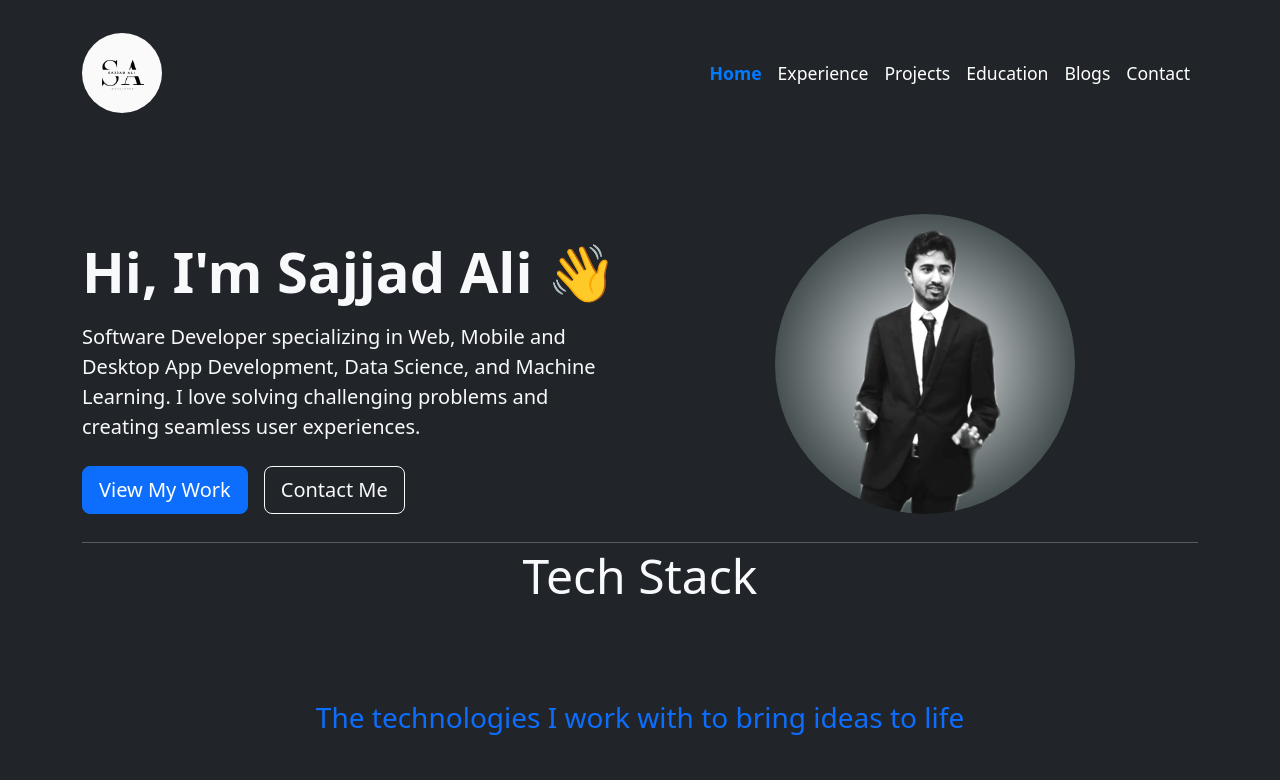
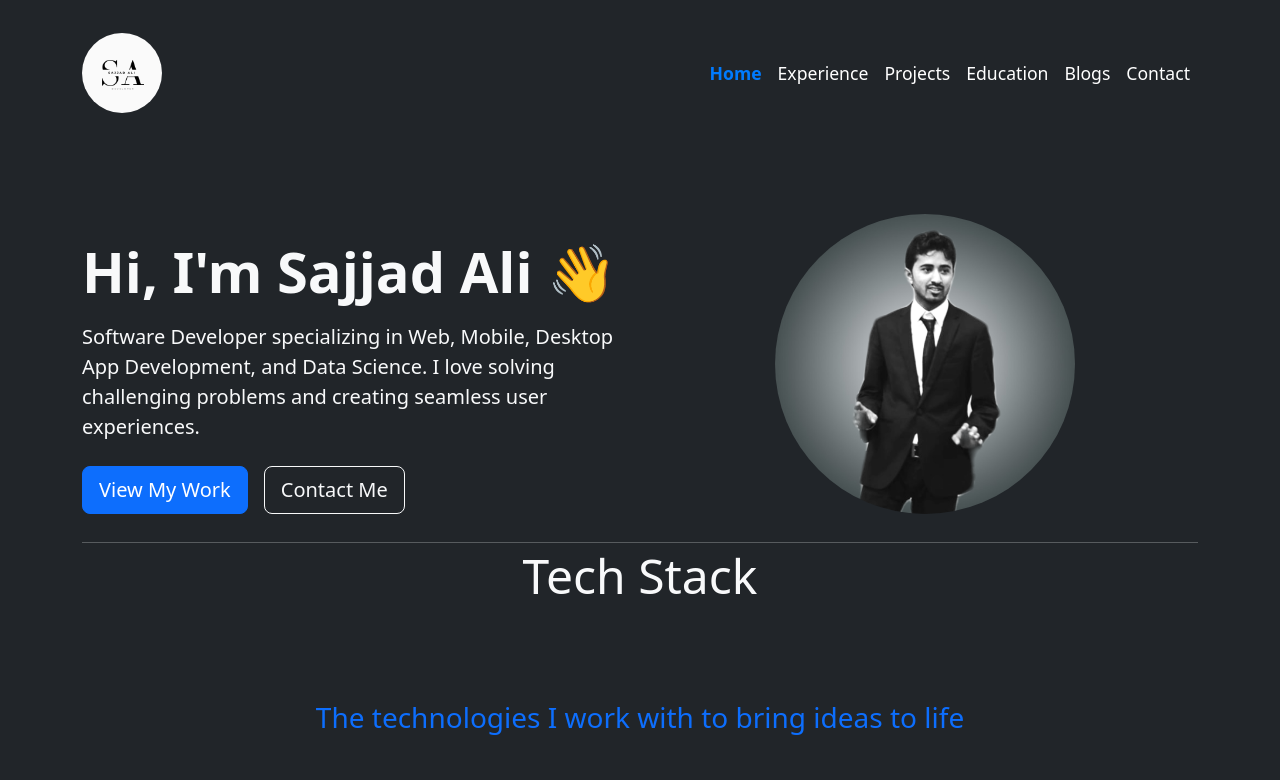
Before and after one commit to SajjadAli54/sajjadali, a React (Vite) app: page / in a window 1280 px wide. Shown: the top 780 px of the page. Built offline with nearby package versions, Linux system fonts and the light colour scheme.

Commit message:
minor changes

```diff
--- a/src/components/pagination.jsx
+++ b/src/components/pagination.jsx
@@ -9,7 +9,7 @@ const Pagination = ({ itemsCount, pageSize, currentPage, onPageChange }) => {
   const pages = _.range(1, pagesCount + 1);
   return (
     <nav>
-      <ul className="pagination justify-content-center">
+      <ul className="pagination justify-content-center mt-4 mb-4">
         {pages.map((page) => (
           <li
             key={page}
@@ -31,4 +31,5 @@ Pagination.propTypes = {
   currentPage: PropTypes.number.isRequired,
   onPageChange: PropTypes.func.isRequired,
 };
+
 export default Pagination;
--- a/src/pages/home.jsx
+++ b/src/pages/home.jsx
@@ -17,9 +17,9 @@ export default function Home() {
             Hi, I'm Sajjad Ali 👋
           </h1>
           <p className="lead mb-4 animate__fadeIn">
-            Software Developer specializing in Web, Mobile and Desktop App
-            Development, Data Science, and Machine Learning. I love solving
-            challenging problems and creating seamless user experiences.
+            Software Developer specializing in Web, Mobile, Desktop App
+            Development, and Data Science. I love solving challenging problems
+            and creating seamless user experiences.
           </p>
           <Link to="/projects" className="btn btn-primary btn-lg me-3">
             View My Work
```
